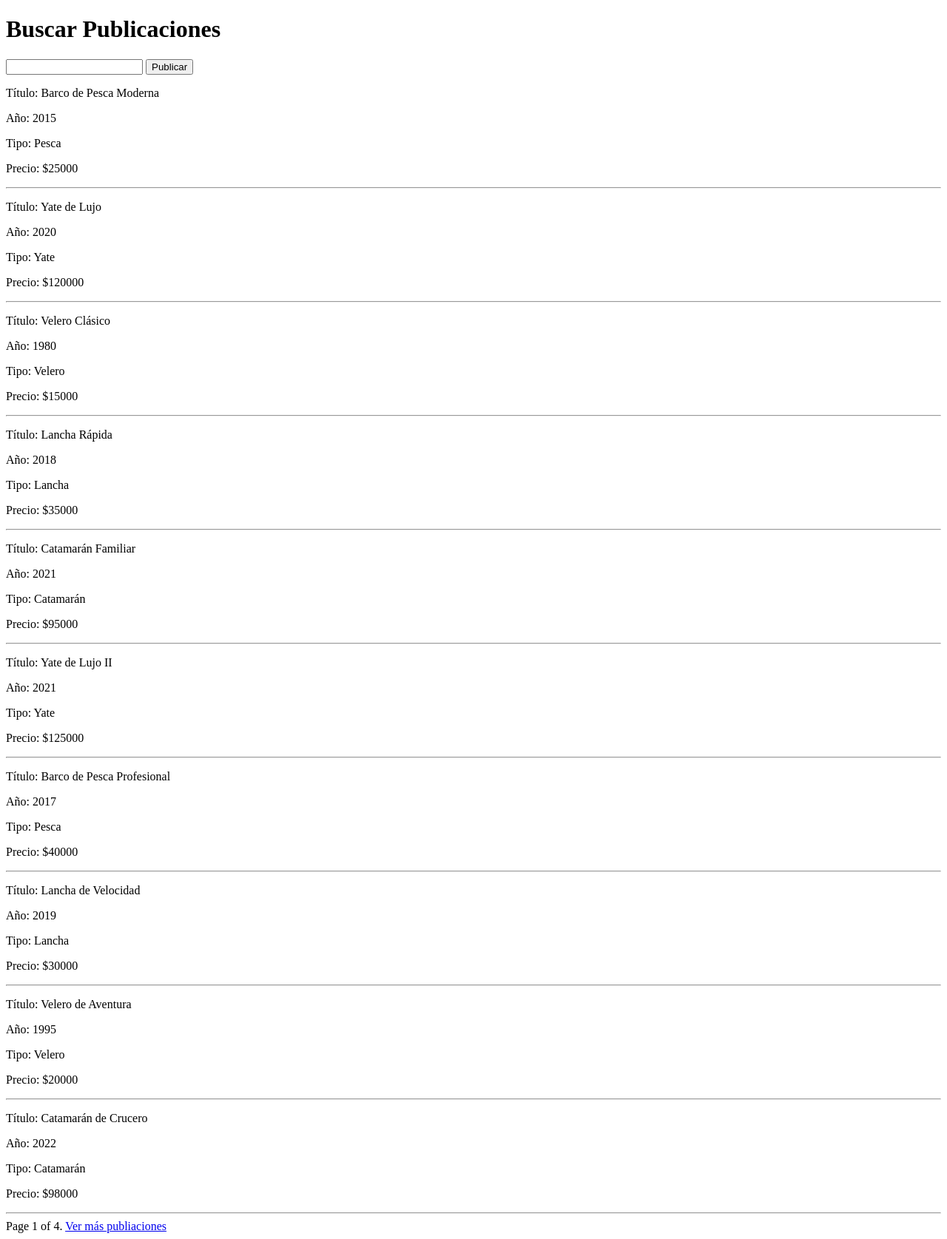
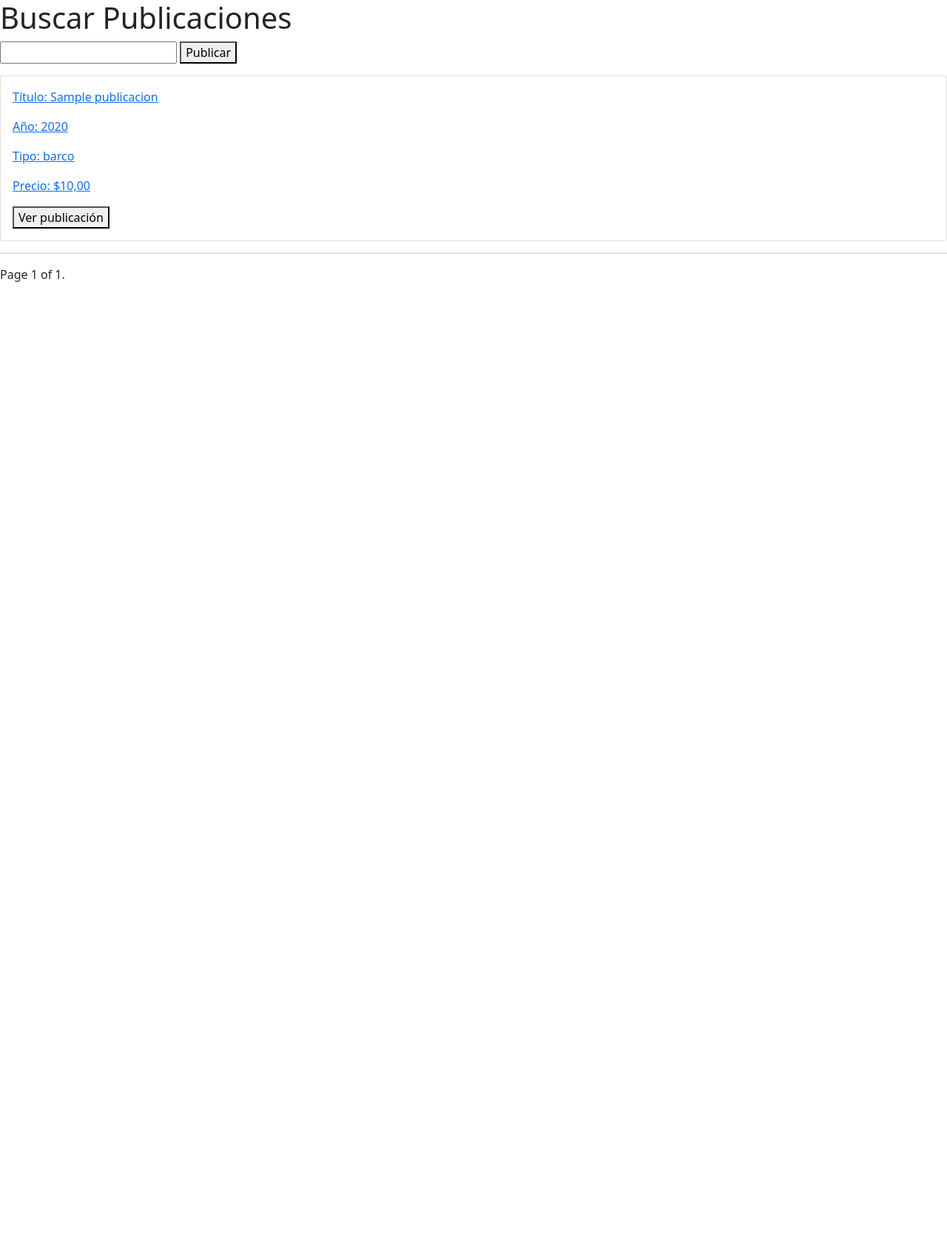
Before and after one commit to agustina-soto/marDeIntercambios, a Django app: page /publicacion/ver-publicacion/buscar_publicaciones/ in a window 1280 px wide. Shown: the whole page at 74% size. After the commit the page ends 381 px from the top, so only its background shows below. Run offline with Django 5.2, Linux system fonts and the light colour scheme; tables that the repository leaves empty hold one stand-in row (values such as "Sample post").

Commit message:
Modifico el buscar_publicaciones para enlazarlo con el modelo, creo una ruta de prueba para testear

```diff
--- a/Aplicaciones/VisualizacionPublicaciones/BuscarPublicacion/views.py
+++ b/Aplicaciones/VisualizacionPublicaciones/BuscarPublicacion/views.py
@@ -1,18 +1,21 @@
 from django.shortcuts import render
 from django.core.paginator import Paginator
 import json
+from django.http import HttpResponse
+
+from Aplicaciones.AdministracionPublicaciones.RealizarPublicacion.models import Publicacion
 
 # Create your views here.
 def buscar_publicaciones(request):
-    json_data = open('archivos-estaticos/json/publicaciones.json', encoding='utf-8')
-    data1 = json.load(json_data) # deserialises it
-    # data2 = json.dumps(data1) # json formatted string
+    # json_data = open('archivos-estaticos/json/publicaciones.json', encoding='utf-8')
+    # dataPublicaciones = json.load(json_data) # deserialises it
+    dataPublicaciones = Publicacion.objects.all()
 
     if request.GET.get('buscar'): ## Si se accede vía POST, se realiza la búsqueda de resultados con la query
 
         query = request.GET.get('buscar') # Método para retirar valores del QueryDict en POST
-        resultados = [];
-        for element in data1:
+        resultados = []
+        for element in dataPublicaciones:
             if (query.lower() in element['titulo'].lower()):
                 resultados.append(element)
                 # if (len(resultados) == 10):
@@ -25,13 +28,13 @@ def buscar_publicaciones(request):
             page_number = request.GET.get("page")
             page_obj = resultados_paginados.get_page(page_number)
         else:
-            page_obj = resultados_paginados.get_page(1);
+            page_obj = resultados_paginados.get_page(1)
 
         return render(request, 'buscar_publicaciones.html', { 'publicaciones': page_obj, 'busqueda': query})
 
     else: ## Si viene por GET, se muestra todo
-        resultados = [];
-        for element in data1:
+        resultados = []
+        for element in dataPublicaciones:
             resultados.append(element)
 
         resultados_paginados = Paginator(resultados, 10)
@@ -39,6 +42,33 @@ def buscar_publicaciones(request):
             page_number = request.GET.get("page")
             page_obj = resultados_paginados.get_page(page_number)
         else:
-            page_obj = resultados_paginados.get_page(1);
+            page_obj = resultados_paginados.get_page(1)
 
         return render(request, 'buscar_publicaciones.html', { 'publicaciones': page_obj})
+
+# def carga_manual (request):
+    publi = Publicacion(id=1, titulo="Velero de telgopor I", tipo_embarcacion="velero", precio_minimo=20000, anio=1997)
+    publi.save()
+    publi = Publicacion(id=2, titulo="Velero de telgopor II", tipo_embarcacion="velero", precio_minimo=20000, anio=1997)
+    publi.save()
+    publi = Publicacion(id=3, titulo="Velero de cemento III", tipo_embarcacion="velero", precio_minimo=12000, anio=2010)
+    publi.save()
+    publi = Publicacion(id=4, titulo="Velero de telgopor IV", tipo_embarcacion="velero", precio_minimo=20000, anio=1997)
+    publi.save()
+    publi = Publicacion(id=5, titulo="Velero de telgopor V", tipo_embarcacion="velero", precio_minimo=20000, anio=1997)
+    publi.save()
+    publi = Publicacion(id=6, titulo="Velero de telgopor VI", tipo_embarcacion="velero", precio_minimo=20000, anio=1997)
+    publi.save()
+    publi = Publicacion(id=7, titulo="Velero de telgopor VII", tipo_embarcacion="velero", precio_minimo=20000, anio=1997)
+    publi.save()
+    publi = Publicacion(id=8, titulo="Velero de telgopor VIII", tipo_embarcacion="velero", precio_minimo=20000, anio=1997)
+    publi.save()
+    publi = Publicacion(id=9, titulo="Velero de telgopor IX", tipo_embarcacion="velero", precio_minimo=20000, anio=1997)
+    publi.save()
+    publi = Publicacion(id=10, titulo="Velero de telgopor X", tipo_embarcacion="velero", precio_minimo=20000, anio=1997)
+    publi.save()
+    publi = Publicacion(id=11, titulo="Velero de telgopor XI", tipo_embarcacion="velero", precio_minimo=20000, anio=1997)
+    publi.save()
+
+
+    return HttpResponse("return this string")
--- a/Aplicaciones/VisualizacionPublicaciones/urls.py
+++ b/Aplicaciones/VisualizacionPublicaciones/urls.py
@@ -4,5 +4,6 @@ from Aplicaciones.VisualizacionPublicaciones.BuscarPublicacion import views as v
 
 urlpatterns = [
     path('ver_detalle/<int:pk>/', vistas_visualizacion.ver_detalle.as_view(), name='ver_detalle'),
-    path('buscar_publicaciones/', vistas_buscar_publicaciones.buscar_publicaciones, name='buscar_publicaciones')
+    path('buscar_publicaciones/', vistas_buscar_publicaciones.buscar_publicaciones, name='buscar_publicaciones'),
+    # path('carga_manual/', vistas_buscar_publicaciones.carga_manual, name='carga_manual')
 ]
--- a/templates/buscar_publicaciones.html
+++ b/templates/buscar_publicaciones.html
@@ -4,6 +4,8 @@
     <meta charset="UTF-8">
     <meta name="viewport" content="width=device-width, initial-scale=1.0">
     <title>Buscar Publicaciones</title>
+
+    <link href="https://cdn.jsdelivr.net/npm/bootstrap@5.0.2/dist/css/bootstrap.min.css" rel="stylesheet" integrity="sha384-EVSTQN3/azprG1Anm3QDgpJLIm9Nao0Yz1ztcQTwFspd3yD65VohhpuuCOmLASjC" crossorigin="anonymous">
 </head>
 <body>
     <h1>Buscar Publicaciones</h1>
@@ -18,11 +20,14 @@
 
         {% else %}
             {% for pub in publicaciones %}
-        <div>
+        <div class="card my-3 p-3">
+            <a href="/publicacion/ver-publicacion/ver_detalle/{{pub.id}}">
             <p>Título: {{pub.titulo}}</p>
-            <p>Año: {{pub.año}}</p>
+            <p>Año: {{pub.anio}}</p>
             <p>Tipo: {{pub.tipo_embarcacion}}</p>
             <p>Precio: ${{pub.precio_minimo}}</p>
+            <button>Ver publicación</button>
+            </a>
         </div>
         <hr>
             {% endfor %}
@@ -45,5 +50,7 @@
             </div>
         {% endif %}
     </section>
+
+    <script src="https://cdn.jsdelivr.net/npm/bootstrap@5.0.2/dist/js/bootstrap.bundle.min.js" integrity="sha384-MrcW6ZMFYlzcLA8Nl+NtUVF0sA7MsXsP1UyJoMp4YLEuNSfAP+JcXn/tWtIaxVXM" crossorigin="anonymous"></script>
 </body>
 </html>
```
